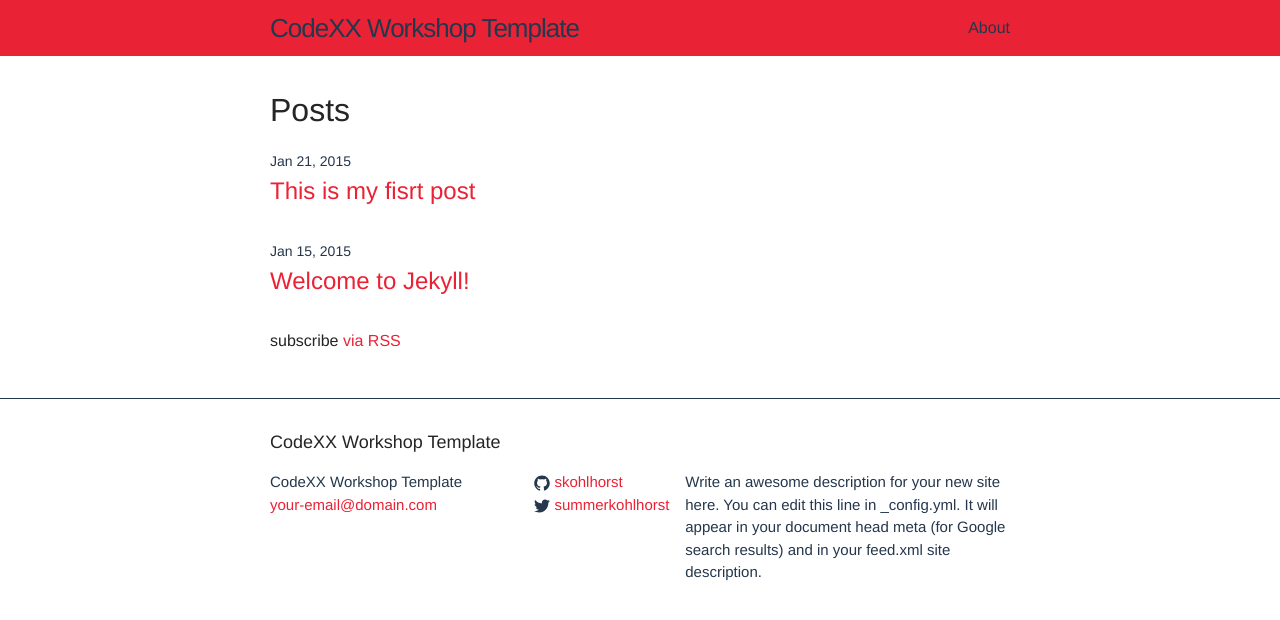
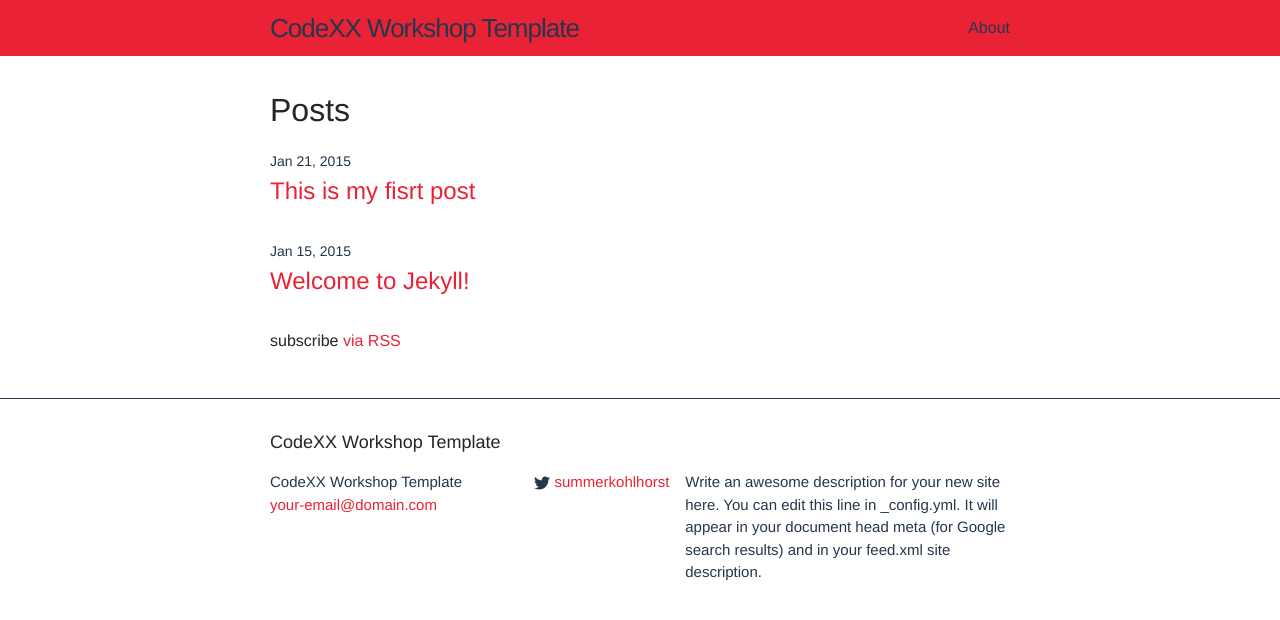
Before and after one commit to skohlhorst/CodeXX-Jekyll, a Jekyll site: the page built from index.html, in a window 1280 px wide. Shown: the top 620 px of the page. Built offline with Jekyll 4.4.1, drawn with Linux system fonts in a browser that asks for light colours.

Commit message:
Update _config.yml

```diff
--- a/_config.yml
+++ b/_config.yml
@@ -8,7 +8,7 @@ description: > # this means to ignore newlines until "baseurl:"
 baseurl: "/CodeXX-Jekyll/" # the subpath of your site, e.g. /blog/
 url: "http://yourdomain.com" # the base hostname & protocol for your site
 twitter_username: summerkohlhorst
-github_username:  skohlhorst
+
 
 # Build settings
 markdown: kramdown
```
